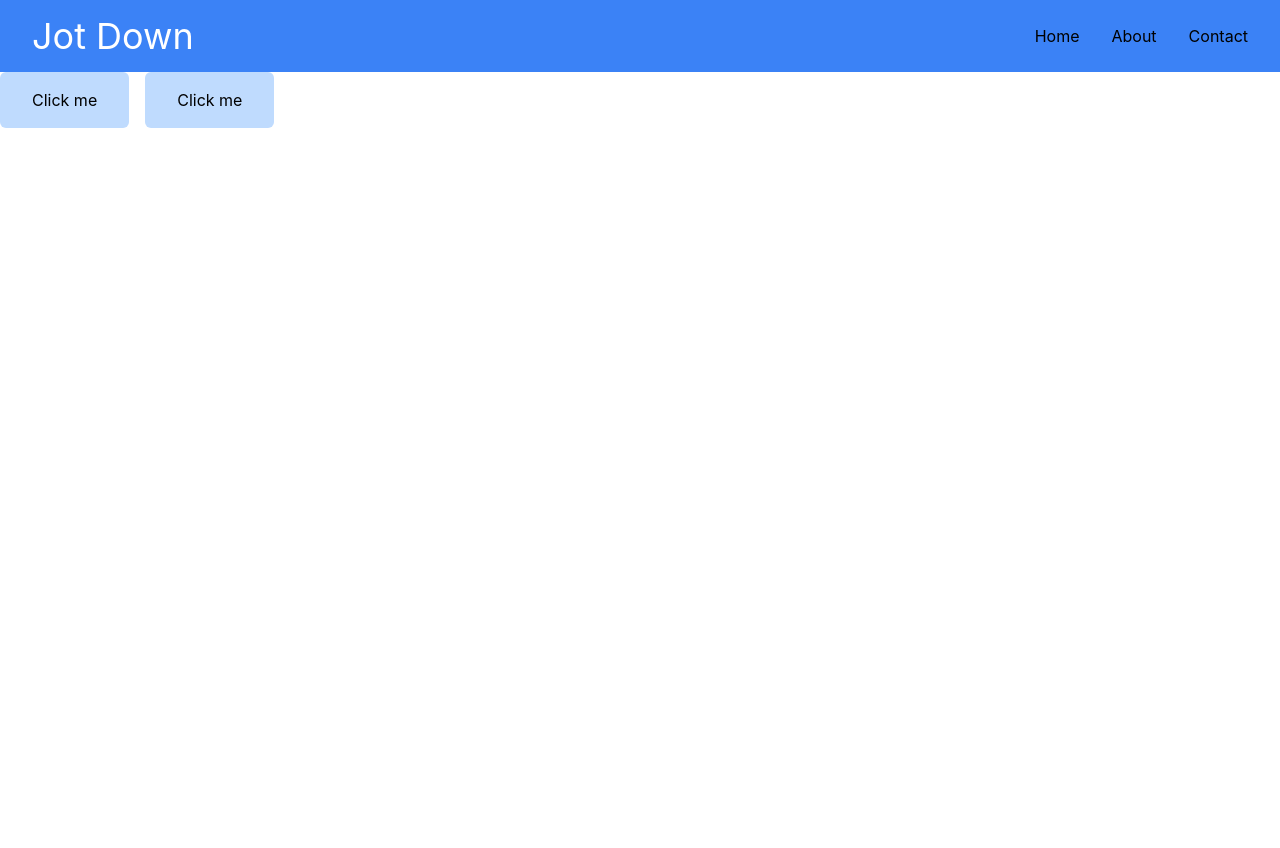
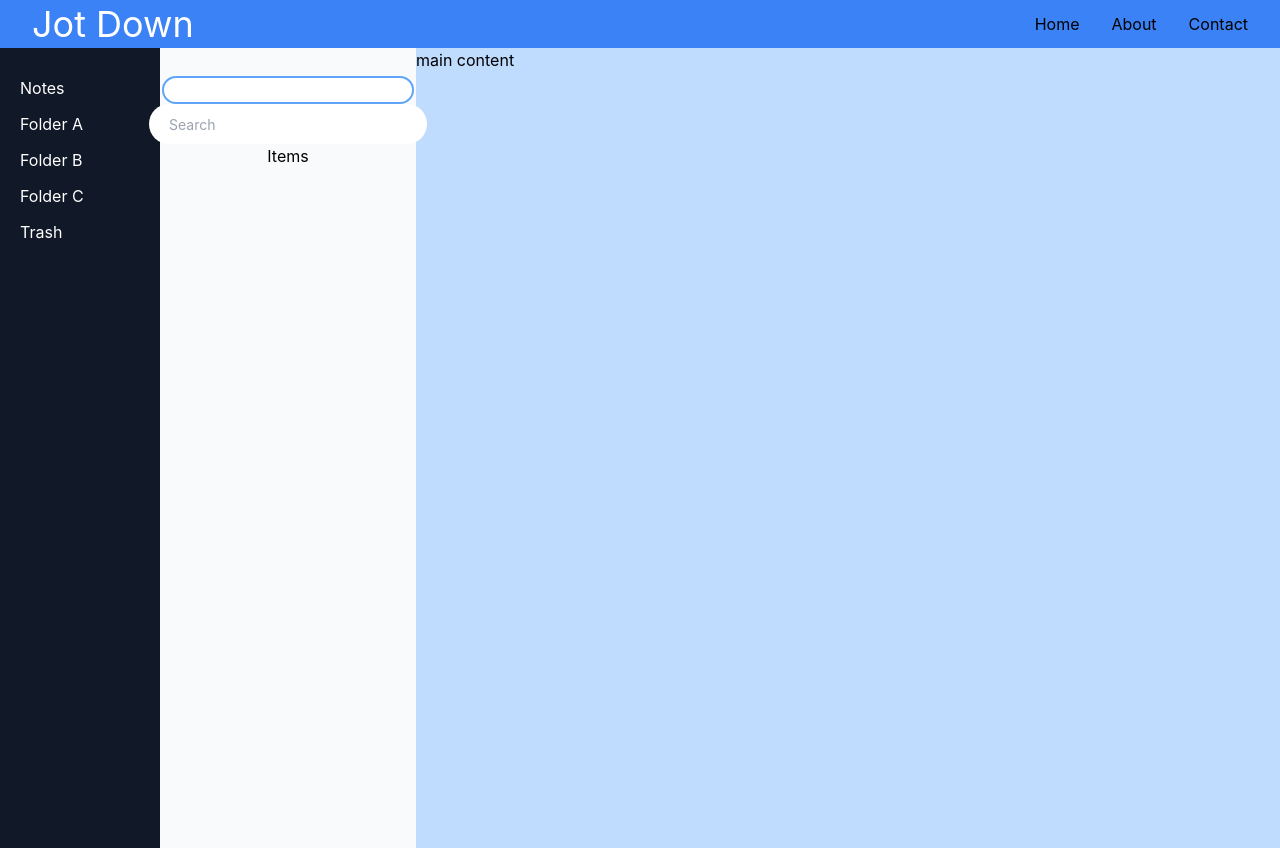
Before and after one commit to raaynaldo/jot-down-front, a React (Create React App) app: page / in a window 1280 px wide. Before the commit the page ends 800 px from the top, so only its background shows below. Built offline with nearby package versions, Linux system fonts and the light colour scheme.

Commit message:
left side done

```diff
--- a/src/App.js
+++ b/src/App.js
@@ -1,13 +1,15 @@
 import Navbar from './components/Navbar/Navbar';
+import Main from './containers/Main/Main';
 
 const App = () => {
   return (
     <div>
       <Navbar></Navbar>
-      <div className='space-x-4'>
+      {/* <div className='space-x-4'>
         <a href="/" className="btn">Click me</a>
         <a href="/" className="btn">Click me</a>
-      </div>
+      </div> */}
+      <Main></Main>
     </div>
   );
 };
--- a/src/components/Navbar/Navbar.js
+++ b/src/components/Navbar/Navbar.js
@@ -2,7 +2,7 @@ import "./Navbar.css";
 
 const Navbar = () => {
   return (
-    <nav className='flex flex-col lg:flex-row justify-between px-8 py-4 bg-blue-500'>
+    <nav className='flex lg:flex-row justify-between px-8 py-1 bg-blue-500'>
       <h3 className="text-white"><a href="/">Jot Down</a></h3>
       <ul className="flex space-x-8 items-center">
         <li>
--- /dev/null
+++ b/src/containers/Main/Main.js
@@ -0,0 +1,48 @@
+const Main = () => {
+  return (
+    <div class="flex flex-row h-screen">
+      <div className="w-40 bg-gray-900 text-white items-left px-5 pt-7 space-y-3">
+        <div>Notes</div>
+        <div>Folder A</div>
+        <div>Folder B</div>
+        <div>Folder C</div>
+        <div>Trash</div>
+      </div>
+      <div className="w-64 bg-gray-50 flex flex-col items-center pt-7">
+        <div>
+          <input
+            type="text"
+            className="rounded-full border-2 border-blue-400"
+          />
+        </div>
+        <div class="relative text-gray-600">
+          <input
+            type="search"
+            name="serch"
+            placeholder="Search"
+            class="bg-white h-10 px-5 pr-10 rounded-full text-sm focus:outline-none"
+          />
+          <button type="submit" class="absolute right-0 top-0 mt-3 mr-4">
+            <svg
+              xmlns="http://www.w3.org/2000/svg"
+              fill="none"
+              viewBox="0 0 24 24"
+              stroke="currentColor"
+            >
+              <path
+                strokeLinecap="round"
+                strokeLinejoin="round"
+                strokeWidth={2}
+                d="M21 21l-6-6m2-5a7 7 0 11-14 0 7 7 0 0114 0z"
+              />
+            </svg>
+          </button>
+        </div>
+        <div>Items</div>
+      </div>
+      <div className="flex-auto bg-blue-200">main content</div>
+    </div>
+  );
+};
+
+export default Main;
```
